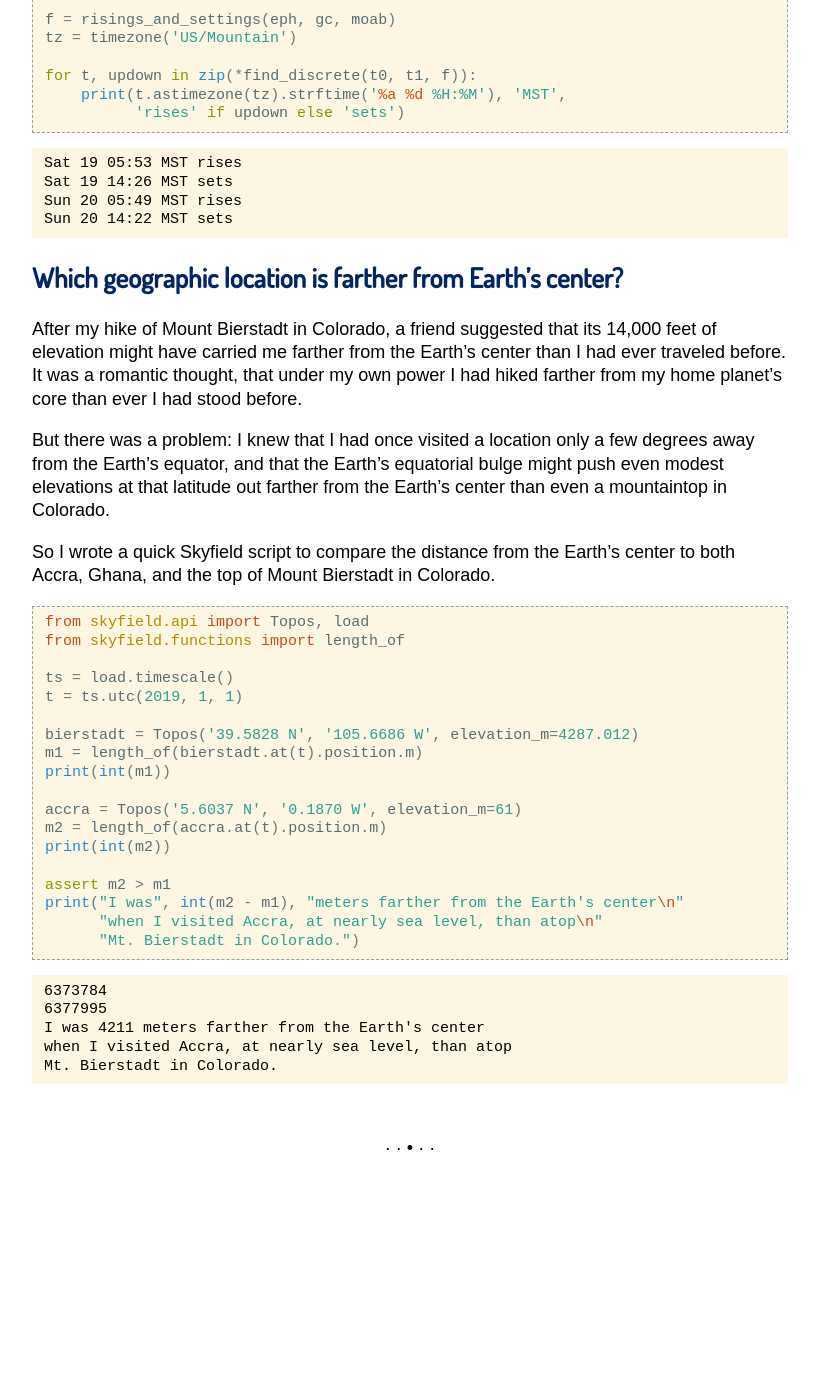
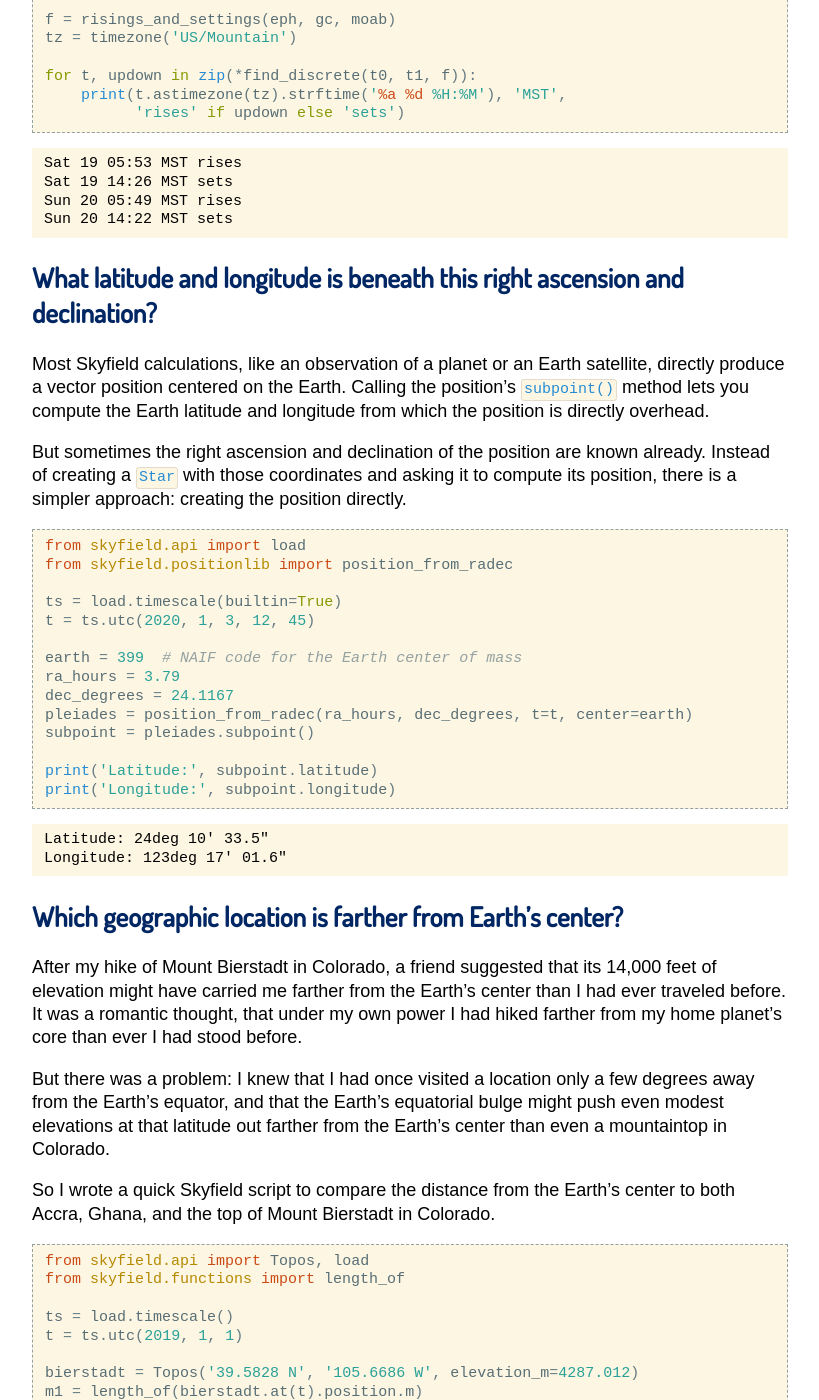
Before and after one commit to skyfielders/python-skyfield, a Sphinx documentation site: the page built from skyfield/documentation/examples.rst, in a window 1280 px wide and 1400 px high, scrolled down 2099 px. Shown: the whole window, without its empty margins (230-1049 px from the left). Built offline with Sphinx 7.4.7, drawn with Linux system fonts in a browser that asks for light colours; some web fonts are replaced; pages that are not in the unit, such as notebooks, are missing from menus; before the commit the page ends 3317 px from its top, so only the background shows below that.

Commit message:
Add example of RA/dec -> lat/lon conversion
Fixes #310.

```diff
--- a/skyfield/documentation/examples.rst
+++ b/skyfield/documentation/examples.rst
@@ -147,6 +147,46 @@ like the Sun, Moon, or one of the planets.
     Sun 20 05:49 MST rises
     Sun 20 14:22 MST sets
 
+What latitude and longitude is beneath this right ascension and declination?
+============================================================================
+
+Most Skyfield calculations,
+like an observation of a planet or an Earth satellite,
+directly produce a vector position centered on the Earth.
+Calling the position’s
+:meth:`~skyfield.positionlib.Geocentric.subpoint()` method
+lets you compute the Earth latitude and longitude
+from which the position is directly overhead.
+
+But sometimes the right ascension and declination of the position
+are known already.
+Instead of creating a :class:`~skyfield.starlib.Star` with those coordinates
+and asking it to compute its position,
+there is a simpler approach:
+creating the position directly.
+
+.. testcode::
+
+    from skyfield.api import load
+    from skyfield.positionlib import position_from_radec
+
+    ts = load.timescale(builtin=True)
+    t = ts.utc(2020, 1, 3, 12, 45)
+
+    earth = 399  # NAIF code for the Earth center of mass
+    ra_hours = 3.79
+    dec_degrees = 24.1167
+    pleiades = position_from_radec(ra_hours, dec_degrees, t=t, center=earth)
+    subpoint = pleiades.subpoint()
+
+    print('Latitude:', subpoint.latitude)
+    print('Longitude:', subpoint.longitude)
+
+.. testoutput::
+
+    Latitude: 24deg 10' 33.5"
+    Longitude: 123deg 17' 01.6"
+
 Which geographic location is farther from Earth’s center?
 =========================================================
 
```
